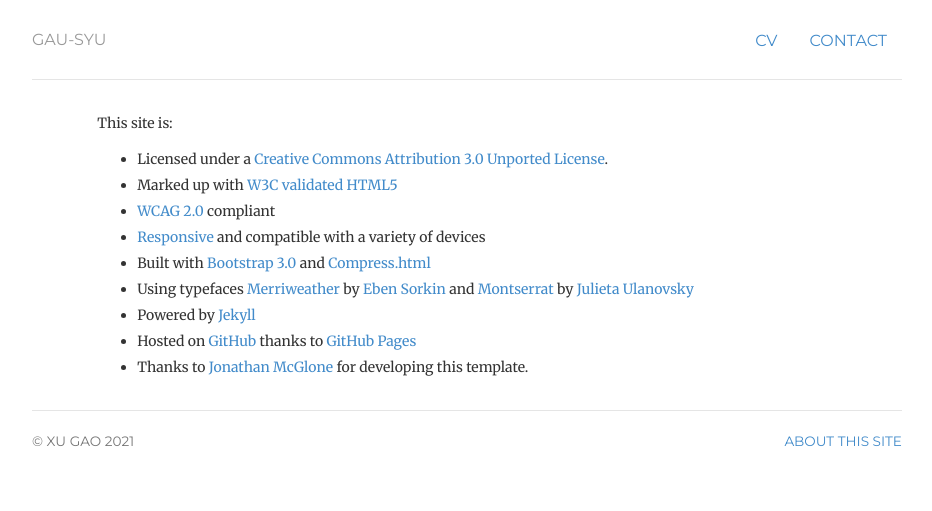
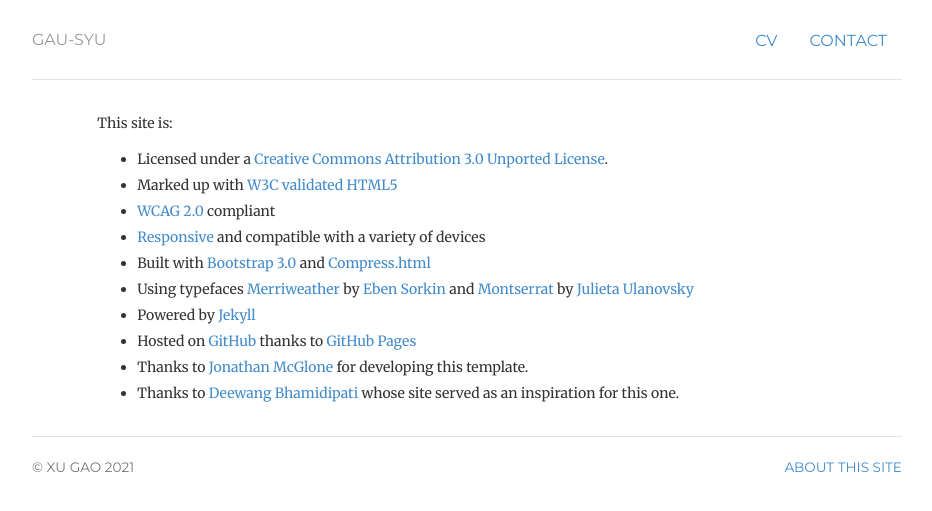
Before and after one commit to xinghuan-stear/xinghuan-stear.github.io, a Jekyll site: the page built from _pages/about.md, in a window 1280 px wide. Shown: the top 511 px of the page, without its empty margins (173-1105 px from the left). Built offline with Jekyll 4.4.1, drawn with Linux system fonts in a browser that asks for light colours.

Commit message:
Update about.md

```diff
--- a/_pages/about.md
+++ b/_pages/about.md
@@ -13,4 +13,5 @@ permalink: /about/
 -   Using typefaces [Merriweather](http://www.google.com/fonts/specimen/Merriweather "Merriweather") by [Eben Sorkin](https://plus.google.com/106288796449831139244/about "Eben Sorkin") and [Montserrat](http://www.google.com/fonts/specimen/Montserrat "Montserrat") by [Julieta Ulanovsky](http://www.zkysky.com.ar/ "ZkySky Design")
 -   Powered by [Jekyll](http://jekyllrb.com/ "Jekyll")
 -   Hosted on [GitHub](http://github.com/{{ site.repository }} "This site hosted on GitHub") thanks to [GitHub Pages](http://pages.github.com/ "GitHub Pages")
--   Thanks to [Jonathan McGlone](jmcglone.com) for developing this template.
+-   Thanks to [Jonathan McGlone](https:/jmcglone.com/) for developing this template.
+-   Thanks to [Deewang Bhamidipati](https://bdeewang.com/) whose site served as an inspiration for this one.
```
